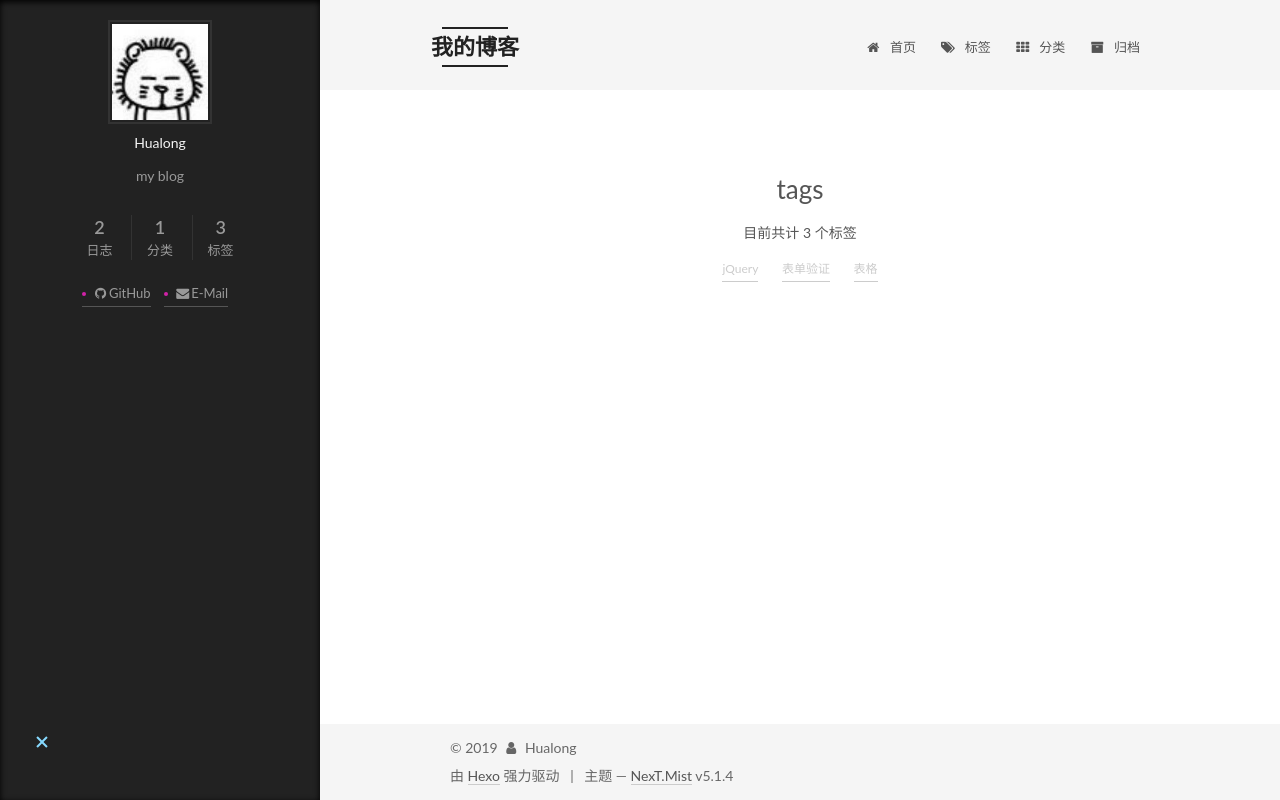
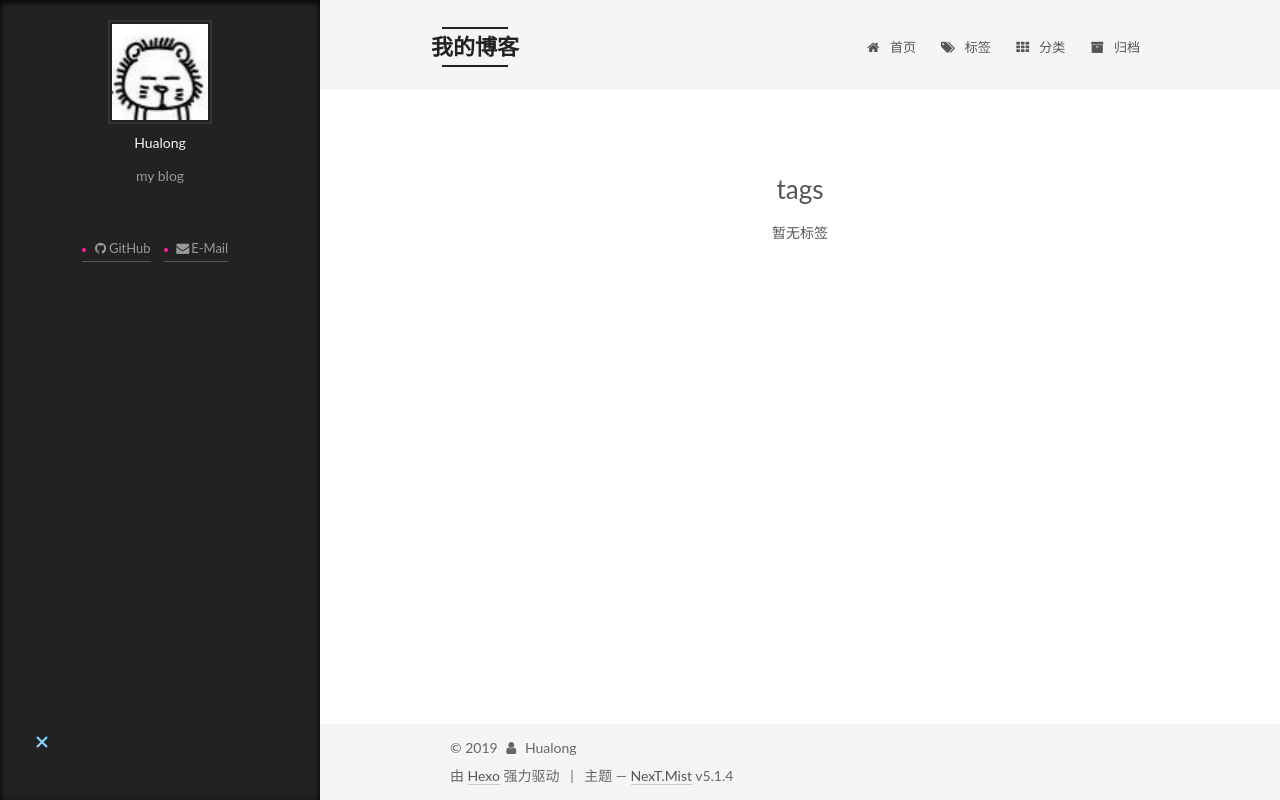
Before and after one commit to zhl003/zhl003.github.io, a plain HTML site: page tags/index.html in a window 1280 px wide. Drawn offline with Linux system fonts and the light colour scheme.

Commit message:
Site updated: 2019-01-29 16:18:05

```diff
--- a/css/main.css
+++ b/css/main.css
@@ -1822,7 +1822,7 @@ pre .javascript .function {
   width: 4px;
   height: 4px;
   border-radius: 50%;
-  background: #d122a8;
+  background: #ff1f99;
 }
 .links-of-blogroll {
   font-size: 13px;
--- a/tags/index.html
+++ b/tags/index.html
@@ -87,7 +87,7 @@
 <meta property="og:site_name" content="我的博客">
 <meta property="og:description" content="my blog">
 <meta property="og:locale" content="zh-Hans">
-<meta property="og:updated_time" content="2019-01-29T01:07:12.336Z">
+<meta property="og:updated_time" content="2019-01-29T07:52:06.294Z">
 <meta name="twitter:card" content="summary">
 <meta name="twitter:title" content="tags">
 <meta name="twitter:description" content="my blog">
@@ -260,10 +260,10 @@
 
           <div class="tag-cloud">
             <div class="tag-cloud-title">
-                目前共计 3 个标签
+                暂无标签
             </div>
             <div class="tag-cloud-tags">
-              <a href="/tags/jQuery/" style="font-size: 12px; color: #ccc">jQuery</a> <a href="/tags/表单验证/" style="font-size: 12px; color: #ccc">表单验证</a> <a href="/tags/表格/" style="font-size: 12px; color: #ccc">表格</a>
+
             </div>
           </div>
 
@@ -321,36 +321,9 @@
           <nav class="site-state motion-element">
 
 
-              <div class="site-state-item site-state-posts">
-
-                <a href="/archives/">
-
-                  <span class="site-state-item-count">2</span>
-                  <span class="site-state-item-name">日志</span>
-                </a>
-              </div>
 
 
 
-
-
-              <div class="site-state-item site-state-categories">
-                <a href="/categories/index.html">
-                  <span class="site-state-item-count">1</span>
-                  <span class="site-state-item-name">分类</span>
-                </a>
-              </div>
-
-
-
-
-
-              <div class="site-state-item site-state-tags">
-                <a href="/tags/index.html">
-                  <span class="site-state-item-count">3</span>
-                  <span class="site-state-item-name">标签</span>
-                </a>
-              </div>
 
 
           </nav>
```
Also changed, not shown: categories/index.html (+2 -29 lines).
